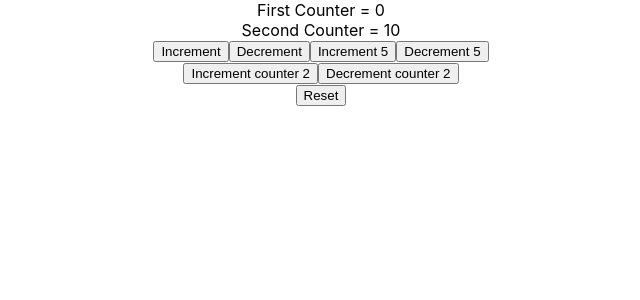
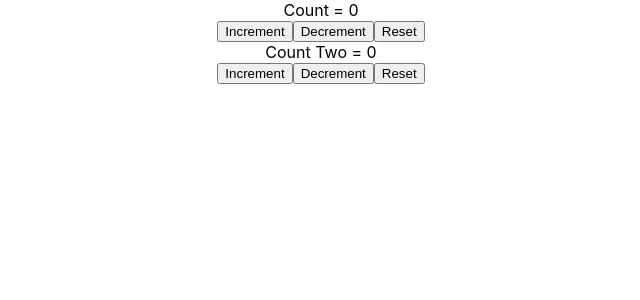
Before and after one commit to EranLavan/codevolution-one, a React (Create React App) app: page / in a window 1280 px wide. Shown: the top 300 px of the page, without its empty margins (319-959 px from the left). Built offline with nearby package versions, Linux system fonts and the light colour scheme.

Commit message:
modified:   src/App.js 	new file:   src/components/CounterThree.js

```diff
--- a/src/App.js
+++ b/src/App.js
@@ -53,7 +53,8 @@
 // import DataFetching from './components/DataFetching';
 // import FunctionC from './components/FunctionC';
 // import CounterOne from './components/CounterOne';
-import CounterTwo from './components/CounterTwo'
+// import CounterTwo from './components/CounterTwo';
+import CounterThree from './components/CounterThree';
 
 // function App() {
 //   return (
@@ -73,7 +74,9 @@
 
         {/* <CounterOne /> */}
 
-        <CounterTwo />
+        {/* <CounterTwo /> */}
+
+        <CounterThree />
 
         {/* <ClassCounter /> */}
 
--- /dev/null
+++ b/src/components/CounterThree.js
@@ -0,0 +1,40 @@
+import React, { useReducer } from 'react'
+
+const initialState = 0;
+
+const reducer = (state, action) => {
+    switch(action) {
+        case 'increment':
+            return state + 1
+        case 'decrement':
+            return state - 1
+        case 'reset':
+            return initialState
+        default:
+            return state
+    }
+}
+
+function CounterThree() {
+
+  const [count, dispatch] = useReducer(reducer, initialState);
+  const [countTwo, dispatchTwo] = useReducer(reducer, initialState);
+
+  return (
+    <div>
+      <div>Count = {count}</div>
+      <button onClick={() => dispatch('increment')}>Increment</button>
+      <button onClick={() => dispatch('decrement')}>Decrement</button>
+      <button onClick={() => dispatch('reset')}>Reset</button>
+
+    <div>
+      <div>Count Two = {countTwo}</div>
+      <button onClick={() => dispatchTwo('increment')}>Increment</button>
+      <button onClick={() => dispatchTwo('decrement')}>Decrement</button>
+      <button onClick={() => dispatchTwo('reset')}>Reset</button>
+    </div>
+    </div>
+  )
+}
+
+export default CounterThree
```
